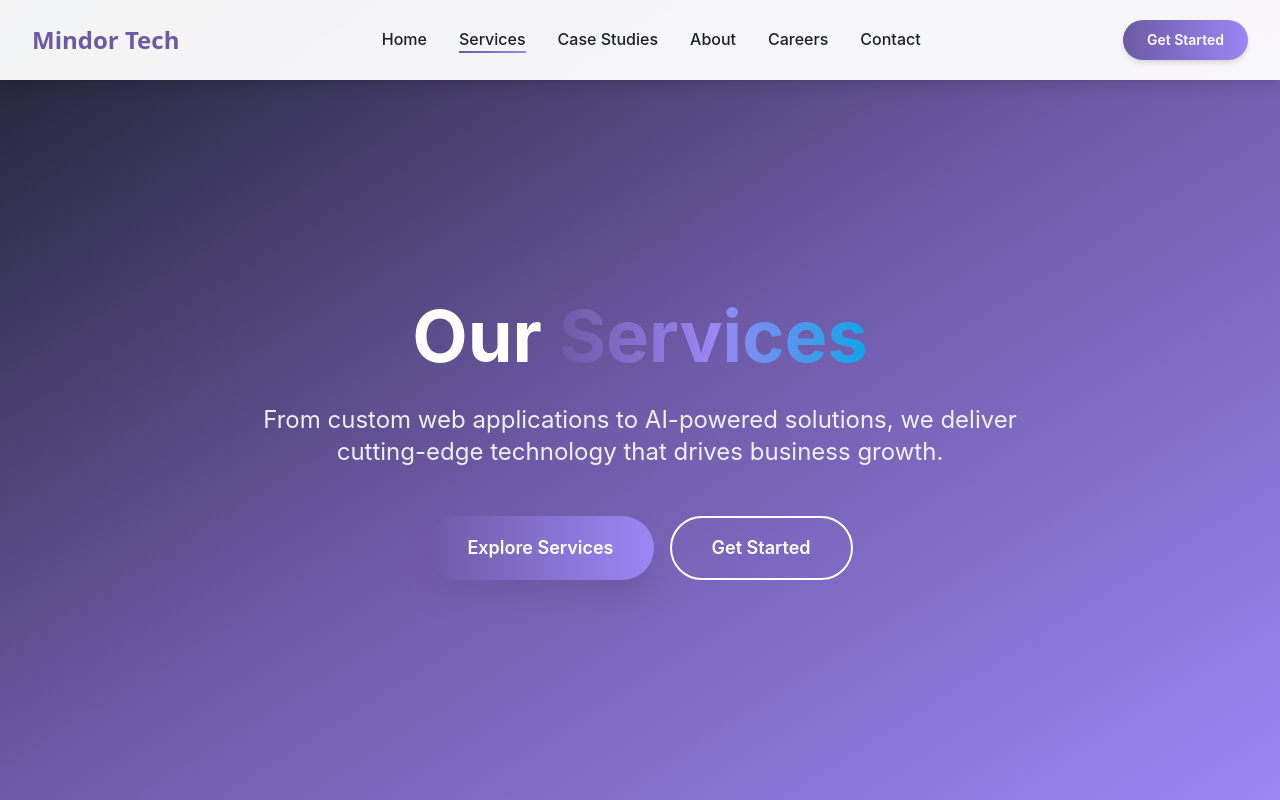
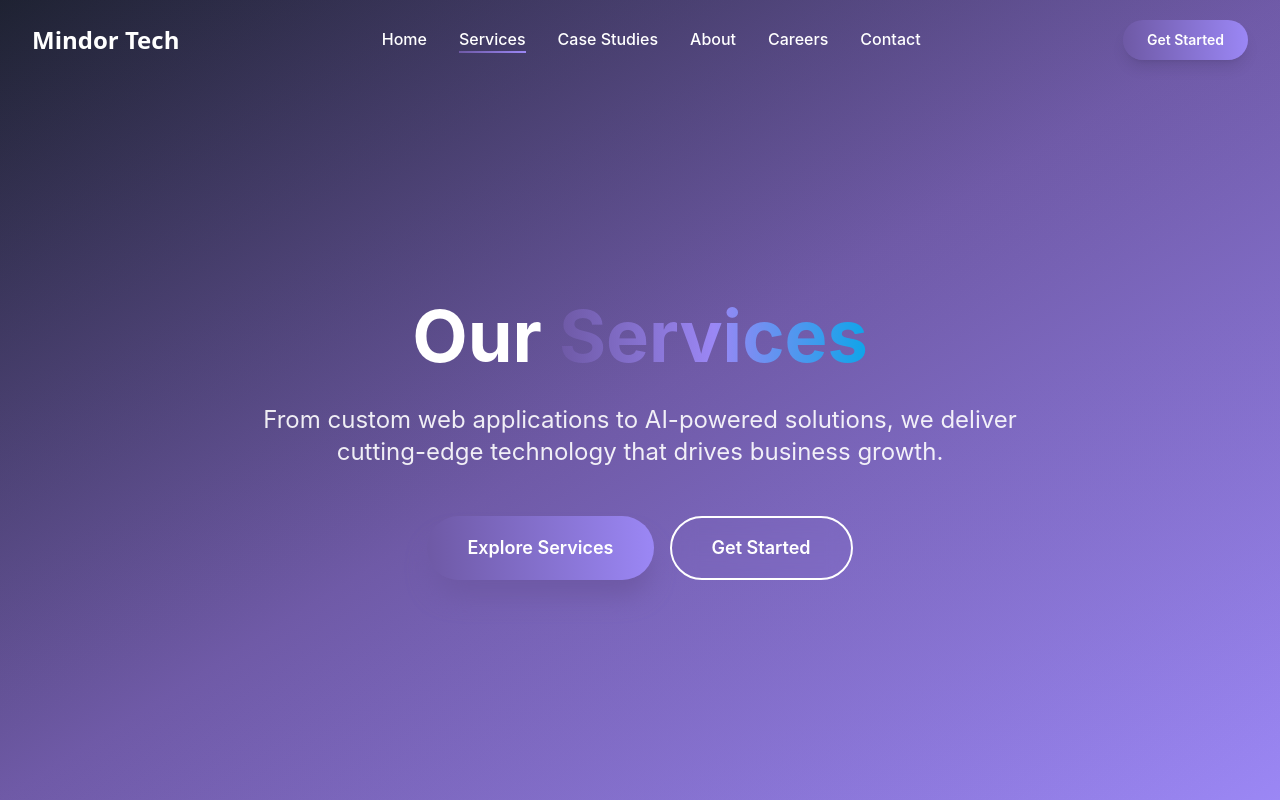
Before and after one commit to rastogi30/Mindor-tech, a Next.js app: page /services in a window 1280 px wide. Shown: the top 800 px of the page. Built offline with nearby package versions, Linux system fonts and the light colour scheme.

Commit message:
minor fixes

```diff
--- a/pages/careers.tsx
+++ b/pages/careers.tsx
@@ -145,7 +145,7 @@ const CareersPage: React.FC = () => {
 
   return (
     <div className="min-h-screen">
-      <Navbar scrollToSection={scrollToSection} forceVisible={true} />
+      <Navbar scrollToSection={scrollToSection} />
 
       {/* Hero Section */}
       <section className="relative min-h-screen flex items-center justify-center overflow-hidden pt-20">
--- a/pages/case-studies.tsx
+++ b/pages/case-studies.tsx
@@ -139,7 +139,7 @@ const CaseStudiesPage: React.FC = () => {
 
   return (
     <div className="min-h-screen">
-      <Navbar scrollToSection={scrollToSection} forceVisible={true} />
+      <Navbar scrollToSection={scrollToSection} />
 
       {/* Hero Section */}
       <section className="relative min-h-screen flex items-center justify-center overflow-hidden pt-20">
--- a/pages/services.tsx
+++ b/pages/services.tsx
@@ -159,7 +159,7 @@ const ServicesPage: React.FC = () => {
 
   return (
     <div className="min-h-screen">
-      <Navbar scrollToSection={scrollToSection} forceVisible={true} />
+      <Navbar scrollToSection={scrollToSection} />
 
       {/* Hero Section */}
       <section className="relative min-h-screen flex items-center justify-center overflow-hidden pt-20">
```
